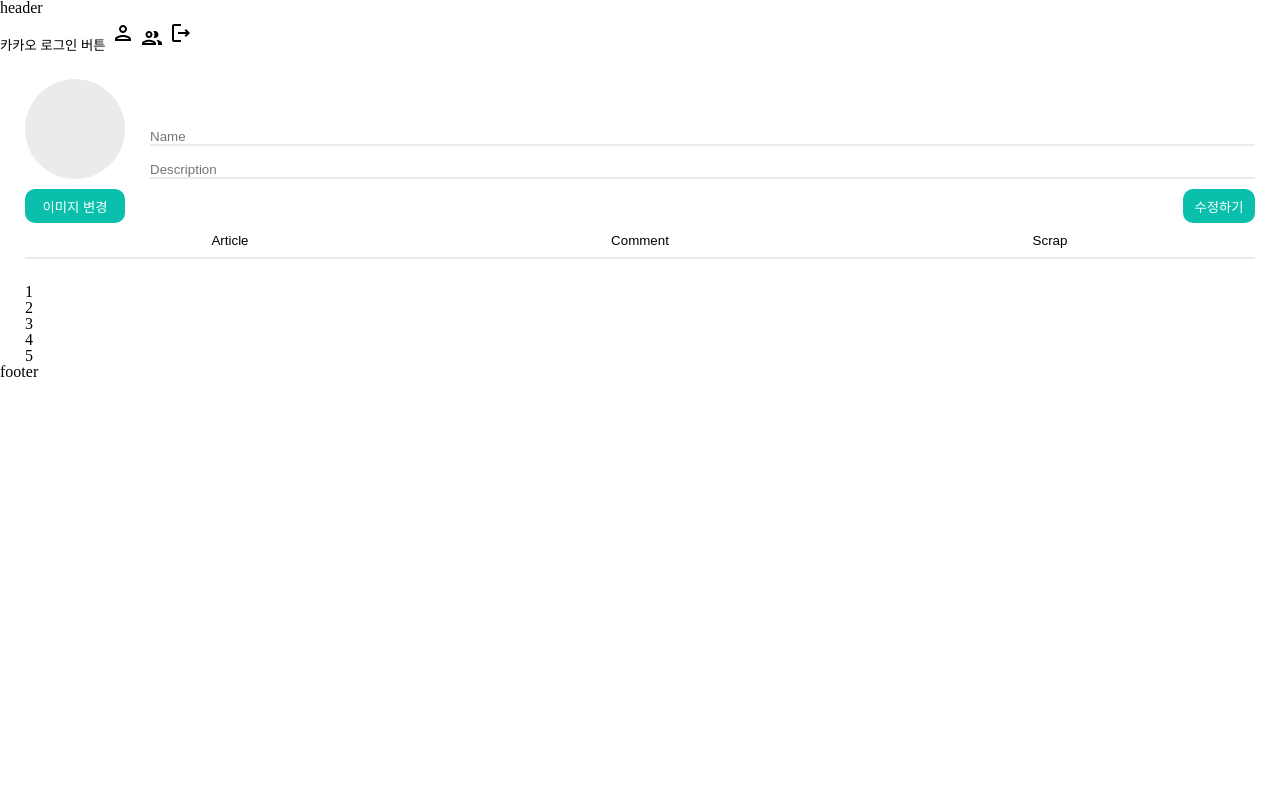
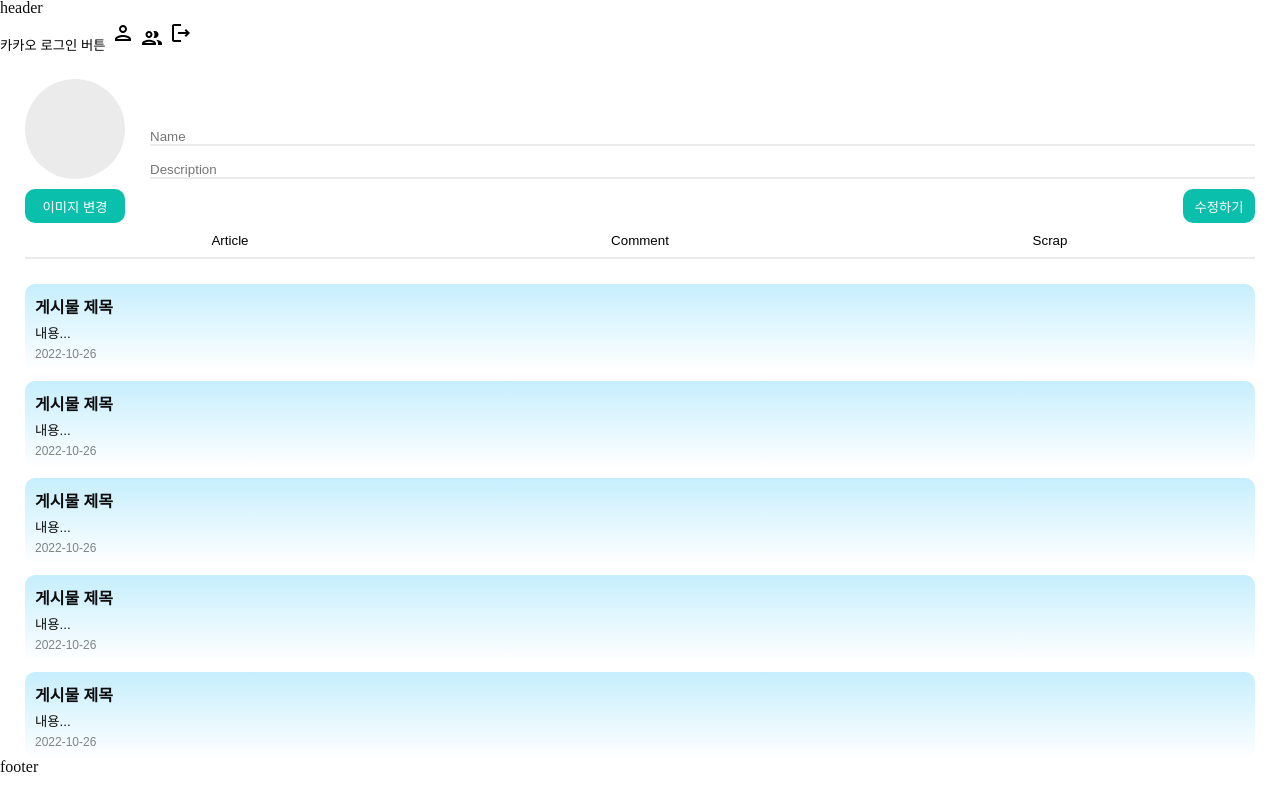
Before and after one commit to mentors-service/mentors-service-FE, a React (Create React App) app: page /me in a window 1280 px wide. Built offline with nearby package versions, Linux system fonts and the light colour scheme; no server answers.

Commit message:
feat: MyActivity 관련 태그 및 스타일 구성

```diff
--- a/src/pages/me/Me.style.tsx
+++ b/src/pages/me/Me.style.tsx
@@ -57,3 +57,41 @@ export const MyActivityWrapper = styled.div`
   flex-direction: column;
   gap: 25px;
 `;
+
+export const MyActivityList = styled.ul`
+  display: flex;
+  flex-direction: column;
+  gap: 10px;
+  align-items: flex-start;
+`;
+
+export const MyActivityItem = styled.li`
+  width: 100%;
+`;
+
+export const MyActivityButton = styled.button`
+  display: flex;
+  flex-direction: column;
+  gap: 5px;
+  align-items: flex-start;
+  width: 100%;
+  padding: 10px;
+  background: linear-gradient(${({ theme }) => theme.colors.$primary}, ${({ theme }) => theme.colors.$white});
+  border-radius: 10px;
+  transition: 0.3s;
+  &:hover {
+    transform: translateY(-10px);
+  }
+`;
+
+export const MyActivityTitle = styled.h3`
+  font-size: ${({ theme }) => theme.fonts.$sm};
+  font-weight: 700;
+`;
+
+export const MyActivityContent = styled.p``;
+
+export const MyActivityCreatedAt = styled.time`
+  font-size: ${({ theme }) => theme.fonts.$xxs};
+  opacity: 0.5;
+`;
--- a/src/pages/me/Me.tsx
+++ b/src/pages/me/Me.tsx
@@ -17,6 +17,7 @@ const Me = () => {
       <S.MyProfileWrapper>
         <S.ImageWrapper>
           <S.ImageTemp />
+
           <S.ImageChangeButton onClick={handleClick}>이미지 변경</S.ImageChangeButton>
         </S.ImageWrapper>
 
@@ -25,6 +26,7 @@ const Me = () => {
             <MeInput placeholder='Name' />
             <MeInput placeholder='Description' />
           </S.InputWrapper>
+
           <S.MyProfileChangeButton>수정하기</S.MyProfileChangeButton>
         </S.MyProfileForm>
       </S.MyProfileWrapper>
@@ -37,11 +39,17 @@ const Me = () => {
       <S.MyActivityWrapper>
         <MeTab />
 
-        <ul>
+        <S.MyActivityList>
           {[1, 2, 3, 4, 5].map((item) => (
-            <li key={item}>{item}</li>
+            <S.MyActivityItem key={item}>
+              <S.MyActivityButton onClick={handleClick}>
+                <S.MyActivityTitle>게시물 제목</S.MyActivityTitle>
+                <S.MyActivityContent>내용...</S.MyActivityContent>
+                <S.MyActivityCreatedAt dateTime='2022-10-26'>2022-10-26</S.MyActivityCreatedAt>
+              </S.MyActivityButton>
+            </S.MyActivityItem>
           ))}
-        </ul>
+        </S.MyActivityList>
       </S.MyActivityWrapper>
     </S.MeContainer>
   );
--- a/src/styles/GlobalStyle.tsx
+++ b/src/styles/GlobalStyle.tsx
@@ -20,6 +20,8 @@ time, mark, audio, video {
 	font-size: 100%;
 	vertical-align: baseline;
 	border: 0;
+	color: #0D0D0D
+
 }
 input,
 button{ padding:0; overflow:visible; cursor:pointer;
--- a/src/styles/constants/colors.ts
+++ b/src/styles/constants/colors.ts
@@ -1,7 +1,7 @@
 export type ColorsTypes = typeof colors;
 
 export const colors = {
-  $primary: '#FF055C',
+  $primary: '#C6EEFD',
   $secondary: '#0BBFAD',
   $tertiary: '#FF055C',
   $primary_dark: '#93B2BD',
--- a/src/styles/constants/fonts.ts
+++ b/src/styles/constants/fonts.ts
@@ -1,6 +1,7 @@
 export type FontsTypes = typeof fonts;
 
 export const fonts = {
+  $xxs: '12px',
   $xs: '14px',
   $sm: '16px',
   $base: '18px',
```
